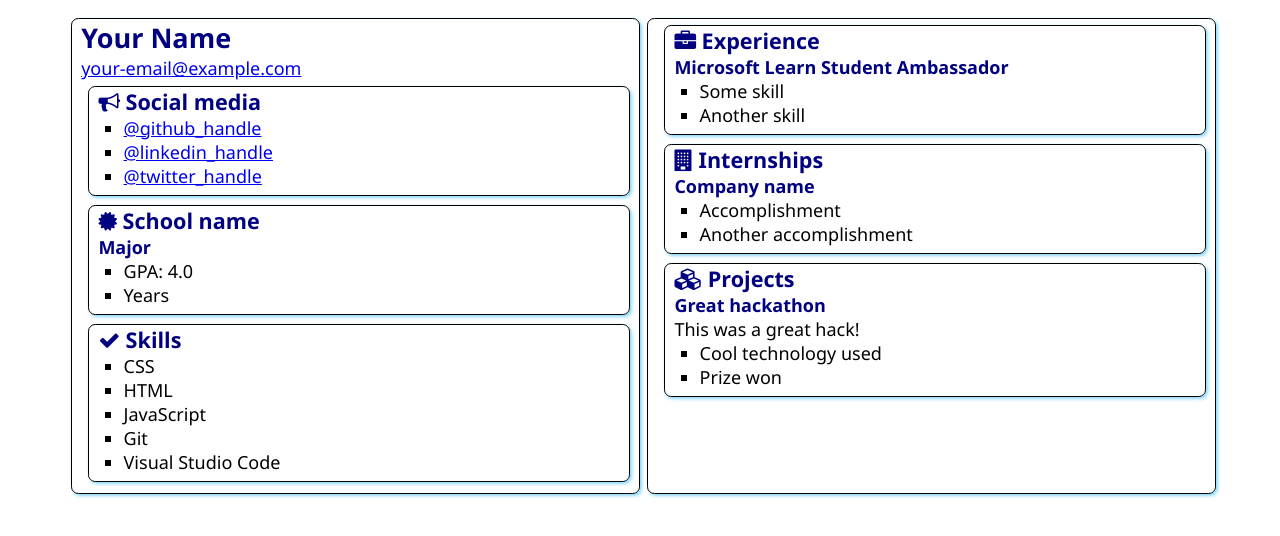
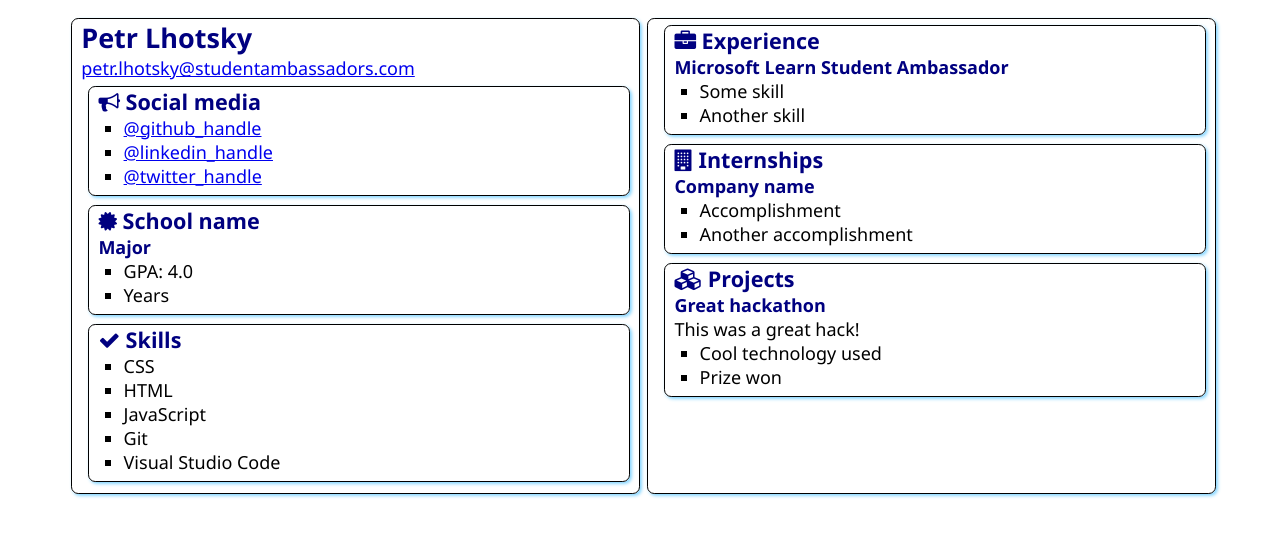
Before and after one commit to PetrLhotsky/SATechnicalOnboarding, a plain HTML site: page src/index.html in a window 1280 px wide. Drawn offline with Linux system fonts and the light colour scheme.

Commit message:
Added My Name
H1 and mail modified

```diff
--- a/src/index.html
+++ b/src/index.html
@@ -12,8 +12,8 @@
 <body>
     <main>
         <article class="box">
-            <h1>Your Name</h1>
-            <div><a href="mailto:your.email@example.com">your-email@example.com</a></div>
+            <h1>Petr Lhotsky</h1>
+            <div><a href="mailto:petr.lhotsky@studentambassadors.com">petr.lhotsky@studentambassadors.com</a></div>
 
             <section class="box">
                 <h2>
```
